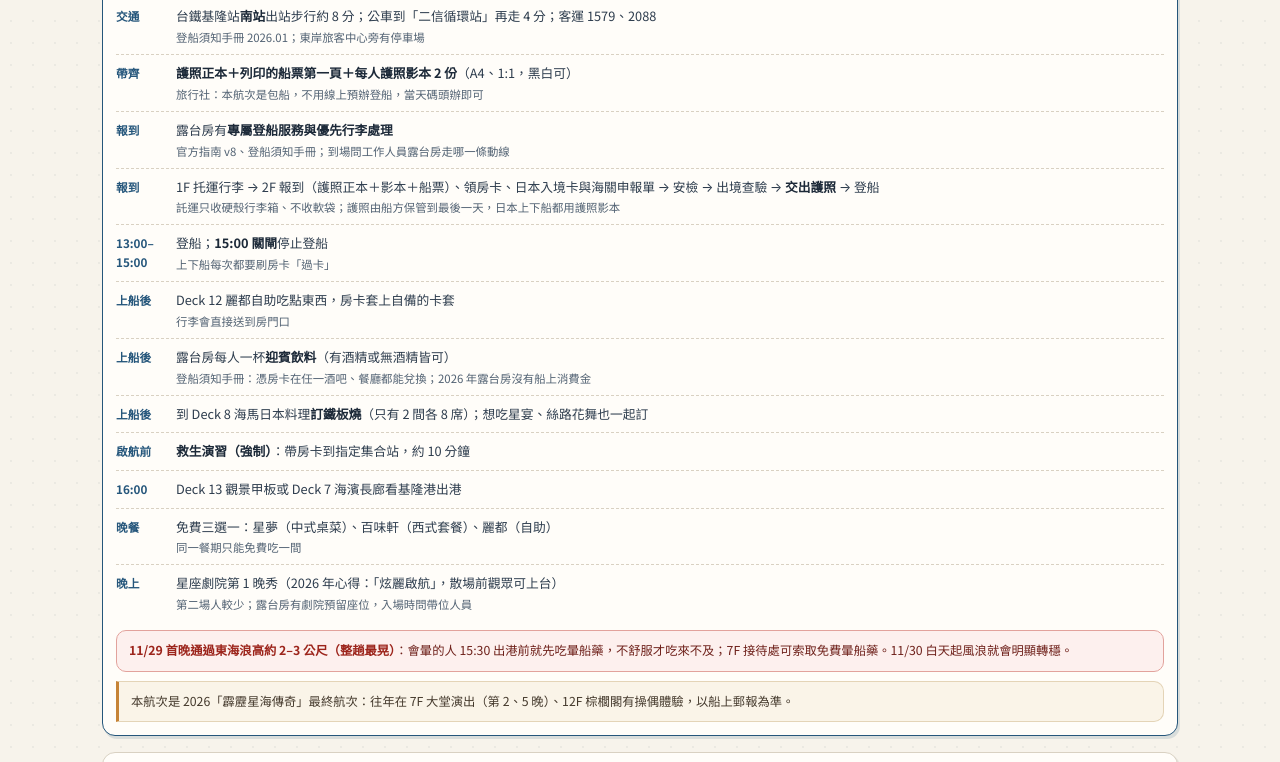
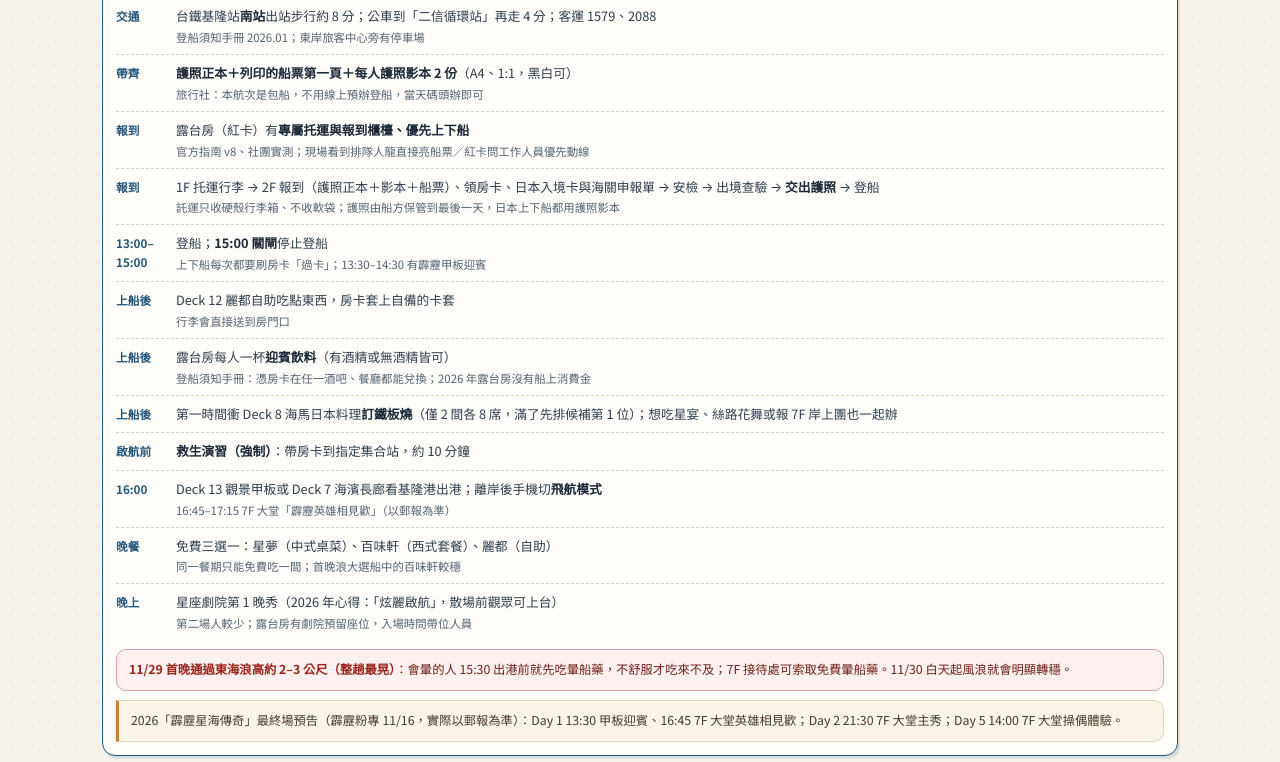
Before and after one commit to rest950/star-navigator-guide, a plain HTML site: page index.html in a window 1280 px wide. Shown: the part 760-1522 px from the top of the page. Drawn offline with Linux system fonts and the light colour scheme.

Commit message:
feat: 補充霹靂時刻表、飲料套餐優先入座與退稅接駁車實測重點 (v1.4.3)

```diff
--- a/index.html
+++ b/index.html
@@ -1067,7 +1067,7 @@
 // 探索星號導覽 — 資料在上、邏輯在下；改資料不必動邏輯
 // ════════════════════════════════════════════════
 // ═══ Version ═══
-const APP_VERSION="1.4.2", DATA_DATE="2026-11-28";   // 改版時同步 bump sw.js 的 VERSION
+const APP_VERSION="1.4.3", DATA_DATE="2026-11-28";   // 改版時同步 bump sw.js 的 VERSION
 
 // ═══ 甲板與設施 ═══
 // 基準：麗星官方《探索星號》一般版手冊（sna-ship-brochure-tc-v1）甲板圖與索引，名稱以甲板圖上的標示為準；
@@ -1168,8 +1168,8 @@ const D=[
 {id:6,num:"6",zh:"免費主餐廳",en:"Dining Deck",icon:"🥟",gold:true,
  desc:"兩間免費主餐廳都在這層：船中百味軒、船尾星夢餐廳；船頭為海景與內側客房。Deck 6 船頭客房區與船尾餐廳不相通，要從 Deck 7 繞。",
  nature:"免費主餐廳・客房",tags:["星夢餐廳（免費）","百味軒（免費）","海景客房","內側客房"],fac:[
- {id:"f6_1",zh:"星夢餐廳",en:"Dream Dining Room",cat:"dining",loc:"船尾",free:true,icon:"🥟",desc:"免費中式桌菜，每天換菜、可續點；早餐有港點（蝦餃、燒賣、叉燒包）與粥品。座位最多，長輩最愛。",tips:"同一餐期只能免費吃一間；最後一晚常有派對（以郵報為準）。"},
- {id:"f6_2",zh:"百味軒",en:"The Pavilion",cat:"dining",loc:"船中",free:true,icon:"🍲",desc:"免費西式套餐（前菜、湯、主菜、甜點），主菜可續；早餐是自助加現做蛋料理。",tips:"同一餐期只能免費吃一間。"},
+ {id:"f6_1",zh:"星夢餐廳",en:"Dream Dining Room",cat:"dining",loc:"船尾",free:true,icon:"🥟",desc:"免費中式桌菜，每天換菜、可續點；早餐有港點（蝦餃、燒賣、叉燒包）與粥品。座位最多，長輩最愛。",tips:"同一餐期只能免費吃一間；加點等待較久，建議第一輪直接點足。最後一晚常有派對（以郵報為準）。"},
+ {id:"f6_2",zh:"百味軒",en:"The Pavilion",cat:"dining",loc:"船中",free:true,icon:"🍲",desc:"免費西式套餐（前菜、湯、主菜、甜點），主菜可續；早餐是自助加現做蛋料理。",tips:"同一餐期只能免費吃一間；位在船中最穩（風浪大適合吃這間），甜點推薦點冰淇淋。"},
  {id:"f6_3",zh:"海景客房",en:"Oceanview Stateroom",cat:"cabin",loc:"船頭兩側",free:false,icon:"🌊",desc:"約 13–20 ㎡、最多 2–4 人。",tips:"低樓層、靠船中的房間搖晃感較小。"},
  {id:"f6_4",zh:"內側客房",en:"Interior Stateroom",cat:"cabin",loc:"船頭中央",free:false,icon:"🛏️",desc:"約 12–21 ㎡、最多 3–4 人。",tips:""}
 ]},
@@ -1323,19 +1323,19 @@ const DAYS=[
    {t:"12:00–14:30",x:"到<b>基隆港東岸旅客中心</b>（中正路 1 號）報到；<b>14:30 關櫃</b>",s:"船票已確認東岸，回程也在東岸下船。船票上另有分流報到時段（🔒 我的訂位），照時段去最快"},
    {t:"交通",x:"台鐵基隆站<b>南站</b>出站步行約 8 分；公車到「二信循環站」再走 4 分；客運 1579、2088",s:"登船須知手冊 2026.01；東岸旅客中心旁有停車場"},
    {t:"帶齊",x:"<b>護照正本＋列印的船票第一頁＋每人護照影本 2 份</b>（A4、1:1，黑白可）",s:"旅行社：本航次是包船，不用線上預辦登船，當天碼頭辦即可"},
-   {t:"報到",x:"露台房有<b>專屬登船服務與優先行李處理</b>",s:"官方指南 v8、登船須知手冊；到場問工作人員露台房走哪一條動線"},
+   {t:"報到",x:"露台房（紅卡）有<b>專屬托運與報到櫃檯、優先上下船</b>",s:"官方指南 v8、社團實測；現場看到排隊人龍直接亮船票／紅卡問工作人員優先動線"},
    {t:"報到",x:"1F 托運行李 → 2F 報到（護照正本＋影本＋船票）、領房卡、日本入境卡與海關申報單 → 安檢 → 出境查驗 → <b>交出護照</b> → 登船",s:"託運只收硬殼行李箱、不收軟袋；護照由船方保管到最後一天，日本上下船都用護照影本"},
-   {t:"13:00–15:00",x:"登船；<b>15:00 關閘</b>停止登船",s:"上下船每次都要刷房卡「過卡」"},
+   {t:"13:00–15:00",x:"登船；<b>15:00 關閘</b>停止登船",s:"上下船每次都要刷房卡「過卡」；13:30–14:30 有霹靂甲板迎賓"},
    {t:"上船後",x:"Deck 12 麗都自助吃點東西，房卡套上自備的卡套",s:"行李會直接送到房門口"},
    {t:"上船後",x:"露台房每人一杯<b>迎賓飲料</b>（有酒精或無酒精皆可）",s:"登船須知手冊：憑房卡在任一酒吧、餐廳都能兌換；2026 年露台房沒有船上消費金"},
-   {t:"上船後",x:"到 Deck 8 海馬日本料理<b>訂鐵板燒</b>（只有 2 間各 8 席）；想吃星宴、絲路花舞也一起訂"},
+   {t:"上船後",x:"第一時間衝 Deck 8 海馬日本料理<b>訂鐵板燒</b>（僅 2 間各 8 席，滿了先排候補第 1 位）；想吃星宴、絲路花舞或報 7F 岸上團也一起辦"},
    {t:"啟航前",x:"<b>救生演習（強制）</b>：帶房卡到指定集合站，約 10 分鐘"},
-   {t:"16:00",x:"Deck 13 觀景甲板或 Deck 7 海濱長廊看基隆港出港"},
-   {t:"晚餐",x:"免費三選一：星夢（中式桌菜）、百味軒（西式套餐）、麗都（自助）",s:"同一餐期只能免費吃一間"},
+   {t:"16:00",x:"Deck 13 觀景甲板或 Deck 7 海濱長廊看基隆港出港；離岸後手機切<b>飛航模式</b>",s:"16:45–17:15 7F 大堂「霹靂英雄相見歡」（以郵報為準）"},
+   {t:"晚餐",x:"免費三選一：星夢（中式桌菜）、百味軒（西式套餐）、麗都（自助）",s:"同一餐期只能免費吃一間；首晚浪大選船中的百味軒較穩"},
    {t:"晚上",x:"星座劇院第 1 晚秀（2026 年心得：「炫麗啟航」，散場前觀眾可上台）",s:"第二場人較少；露台房有劇院預留座位，入場時問帶位人員"}
   ],
   warn:"<b>11/29 首晚通過東海浪高約 2–3 公尺（整趟最晃）</b>：會暈的人 15:30 出港前就先吃暈船藥，不舒服才吃來不及；7F 接待處可索取免費暈船藥。11/30 白天起風浪就會明顯轉穩。",
-  tip:"本航次是 2026「霹靂星海傳奇」最終航次：往年在 7F 大堂演出（第 2、5 晚）、12F 棕櫚閣有操偶體驗，以船上郵報為準。"},
+  tip:"2026「霹靂星海傳奇」最終場預告（霹靂粉專 11/16，實際以郵報為準）：Day 1 13:30 甲板迎賓、16:45 7F 大堂英雄相見歡；Day 2 21:30 7F 大堂主秀；Day 5 14:00 7F 大堂操偶體驗。"},
  {n:2,date:"2026-11-30",md:"11/30",wd:"一",icon:"🌊",title:"海上巡遊",sub:"整天在海上・把船玩一輪＋準備入境日本",
   times:[{k:"海上",v:"晴時多雲 17–22°C"},{k:"海象",v:"浪高轉穩 1–1.6m"}],
   plan:[
@@ -1347,7 +1347,7 @@ const DAYS=[
    {t:"下午",x:"羅馬泳池的按摩池（冬天水溫友善）、凱撒滑水梯（115 cm 以上）",s:"風浪大會關"},
    {t:"下午",x:"小孩：Deck 13 小小夢想家俱樂部每天前 2 小時免費"},
    {t:"傍晚",x:"<b>準備入境日本</b>：護照影本、黃色海關申報單（一家一張）填好、入境記錄表已簽名",s:"船上會公告神戶面審的分批時間"},
-   {t:"晚上",x:"星座劇院第 2 晚（2026 心得：「國風萬象」）；霹靂演出（7F 大堂，以郵報為準）"},
+   {t:"晚上",x:"星座劇院第 2 晚（2026 心得：「國風萬象」）；21:30–22:30 7F 大堂《霹靂星海傳奇》演出（以郵報為準）"},
    {t:"睡前",x:"確認隔天：面審梯次、下船時間、<b>最晚回船時間</b>"}
   ],
   tip:"郵報不送到房間（環保政策），到 7F 拿或連船上 Wi-Fi 掃 QR code；不買網路也能看郵報與帳單。"},
@@ -1384,9 +1384,9 @@ const DAYS=[
   plan:[
    {t:"上午",x:"睡晚一點；星夢港點或百味軒早餐"},
    {t:"上午",x:"飲料套餐今天再買一次，24 小時會用到下船日上午",s:"神戶、高知兩天大多在岸上，那兩天照杯點比較划算"},
-   {t:"白天",x:"Deck 8 精品店、Spa 最後一天常有折扣",s:"露台房 Spa 與商店另有 9 折"},
-   {t:"下午",x:"<b>結帳</b>：7F 接待處，或連船上 Wi-Fi 入口自助結帳（台幣現金或 Visa／Master）",s:"前一晚或下船前 3 小時結清最不用排隊"},
-   {t:"晚上",x:"星座劇院（秀名以郵報為準；官網 11 月列「魔之創」「上海夜⋅之夢」與聖誕劇場）；霹靂演出（往年第 5 晚，以郵報為準）"},
+   {t:"白天",x:"Deck 8 精品店、Spa 最後一天常有折扣；14:00–15:00 7F 大堂「霹靂操偶體驗」（以郵報為準）",s:"露台房 Spa 與商店另有 9 折；伴手禮最後一晚常打 8 折"},
+   {t:"下午",x:"<b>結帳</b>：7F 接待處，或連船上 Wi-Fi／官方 App 綁信用卡自動扣款（台幣現金或 Visa／Master）",s:"前一晚或下船前 3 小時結清最不用排隊"},
+   {t:"晚上",x:"星座劇院（秀名以郵報為準；官網 11 月列「魔之創」「上海夜⋅之夢」與聖誕劇場）"},
    {t:"深夜",x:"最後一晚的派對與甜點夜（以郵報為準）"},
    {t:"睡前",x:"整理行李：明天大件行李要放門外（時間看郵報）"}
   ],
@@ -1451,7 +1451,7 @@ const PORTS={
     <li>2026/11/1 起日本免稅改成<b>退稅制</b>：先付含稅價，出境時海關確認後由店家退款；同店同日稅前滿 ¥5,000（umie 各店分開計算）。</li>
     <li>購物出示貼了上陸許可的<b>護照影本</b>即可；郵輪在<b>日本最後一港（高知）</b>用電子終端機確認，神戶買的也在高知辦。</li>
     <li><b>同一張收據有一件不在身上（吃掉、用掉），整張不退</b>：要當場吃的零食分開結帳。</li>
-    <li>港口沒有現金退稅，選<b>刷退回信用卡</b>；收據上的 QR code 要自己登錄，退卡要收台灣門號的 SMS。</li>
+    <li>港口沒有現金退稅，選<b>刷退回信用卡</b>；收據上的 QR code 要自己登錄（手動輸入護照英文姓名<b>切勿打逗號「,」</b>），退卡要收台灣門號的 SMS。</li>
    </ul>`}
   ],
   routes:[
@@ -1486,7 +1486,7 @@ const PORTS={
    {icon:"🚢",title:"碼頭與交通",sub:"碼頭周邊沒有公車鐵路",open:true,body:`<dl class="kv">
     <dt>碼頭</dt><dd>高知新港 客船ターミナル（本船歷次都靠 7-3 岸壁）；航站有觀光服務台、免費 Wi-Fi，對面是精釀啤酒 SOUTH HORIZON（週三 11:00–18:00，17:00 最後點餐）</dd>
     <dt>到市區</dt><dd>車程約 25–30 分；碼頭周邊<b>沒有</b>路線巴士與鐵路</dd>
-    <dt>接駁車</dt><dd>2025 年曾有免費接駁車到「はりまや橋観光バスターミナル」；<b>12/2 有沒有、收不收費未確認</b>，上船後看郵報或問 7F 岸上觀光櫃檯</dd>
+    <dt>接駁車</dt><dd>2026/10/27 本船靠港實拍有開往返市區（はりまや橋）接駁車，惟<b>下午 16:30 返程站牌已大排長龍</b>；12/2 班次與收費看郵報，自由行務必 16:00 前提早去排</dd>
     <dt>計程車</dt><dd>航站有排班但常不夠，部分只收現金。<b>11/30 起高知縣計程車漲價約 14%</b>（起跳 ¥650），估算：到土佐タタキ道場約 6 分 ¥1,150、到桂浜約 10 分 ¥2,300、到牧野植物園約 12 分 ¥2,300、到市區 ¥4,500 以上</dd>
     <dt>路面電車</dt><dd>市內均一 ¥230，運費箱不找零（車上可換 ¥1,000 鈔）；市內一日券 ¥500</dd>
     <dt>MY遊バス</dt><dd>觀光巴士，不經過港口：桂浜券 ¥1,500、五台山券 ¥1,000（可車上買，官方建議先買），都含市內電車；持券竹林寺 ¥640、高知城 ¥400、桂浜水族館折 ¥100</dd>
@@ -1617,7 +1617,8 @@ const CHECKS=[
   {id:"c_docs",t:"出門再查：護照正本、影本 2 份、列印船票、信用卡、台幣與日圓",s:"東岸旅客中心 12:00–14:30 報到、15:00 關閘；露台房到場問專屬登船動線"},
   {id:"c_pill",t:"15:30 出港前先吃暈船藥",s:"首晚通過東海浪高約 2–3m 最晃，等暈了再吃來不及（7F 接待處也可索取）"},
   {id:"c_teppan",t:"上船後先訂海馬鐵板燒／確認高知岸上團",s:"Deck 8 鐵板燒僅 2 間各 8 席；還沒報高知精華遊盡早去 7F 岸上觀光櫃檯"},
-  {id:"c_drill",t:"參加啟航前救生演習（強制）",s:"帶房卡到指定集合站點名，約 10 分鐘"}
+  {id:"c_drill",t:"參加啟航前救生演習（強制）",s:"帶房卡到指定集合站點名，約 10 分鐘"},
+  {id:"c_flightmode",t:"離港後手機切飛航模式（防天價船舶衛星漫遊）",s:"單獨開 Wi-Fi 可免費連船上內網看郵報與帳單；用官方 App 綁信用卡可免最後一天排隊結帳"}
  ]},
  {key:"end",icon:"🏠",title:"下船前",when:"12/3–12/4 結帳・收行李・台灣海關",items:[
   {id:"c_bill",t:"結清船上帳單",s:"前一晚或下船前 3 小時（7F 接待處或連船上 Wi-Fi 自助結帳）"},
@@ -1675,7 +1676,7 @@ const INFO=[
  {icon:"🎭",title:"表演與活動",sub:"星座劇院每晚免費",body:`<ul class="box-list">
   <li>星座劇院（Deck 7–8 船尾，約 800 席）每晚免費秀；提早 15–30 分排隊，第二場人少。</li>
   <li>官網 2026/11 列的劇目：炫麗啟航、國風萬象、魔之創、上海夜⋅之夢、紳士盛典（付費）、職員達人秀，另有聖誕劇場；哪晚演哪檔以郵報為準（上半年心得的「和之藝。平衡傳奇」官網已不列）。</li>
-  <li>本航次「霹靂星海傳奇」：往年在 7F 大堂演出、棕櫚閣有操偶體驗。</li>
+  <li>本航次「霹靂星海傳奇」預告（霹靂粉專 11/16）：Day 1 13:30 甲板迎賓、16:45 7F 大堂英雄相見歡；Day 2 21:30 7F 大堂主秀；Day 5 14:00 7F 大堂操偶體驗（以郵報為準）。</li>
   <li>7F 大堂：賓果、電影、廚藝示範、拍賣；12F 棕櫚閣：肚皮舞、拉丁舞。</li>
   <li>聖誕活動「璀璨星空 奇妙之旅」11/15–12/31：劇院聖誕劇場、大堂聖誕老人見面會與短片攝影比賽、棕櫚閣聖誕紅毯與節慶手作工作坊、兒童聖誕派對、聖誕頌歌（以郵報為準）。</li>
   <li>付費：紳士秀（18+）、靜音派對、泡沫派對。</li>
@@ -1700,7 +1701,7 @@ const INFO=[
   <li>出示貼了上陸許可的護照影本即可。</li>
   <li>郵輪在<b>日本最後一港（高知）</b>碼頭的自助機台掃描確認（貼了許可的影本），<b>掃完才登船繳回影本</b>；神戶買的也在高知辦。</li>
   <li>同一張收據少一件就整張不退；要吃要用的東西分開結帳，免稅品不拆包裝最保險。已經吃掉一部分的不要刷機台，改向海關窗口申報。</li>
-  <li><b>退款要自己登錄</b>：掃收據上的 QR code 註冊、驗證護照、設定退款方式；退信用卡要收 <b>SMS 驗證碼</b>，換 eSIM 的人要讓台灣門號還收得到簡訊。只過海關沒登錄一樣拿不到錢。</li>
+  <li><b>退款要自己登錄</b>：掃收據上的 QR code 註冊、驗證護照、設定退款方式（手動輸入英文姓名<b>切勿打逗號「,」</b>，否則會卡關）；退信用卡要收 <b>SMS 驗證碼</b>，換 eSIM 的人要讓台灣門號還收得到簡訊。只過海關沒登錄一樣拿不到錢。</li>
   <li>港口<b>沒有現金退稅</b>，只能退信用卡或電子支付；退稅公司會扣手續費。</li>
   <li>11/5 本船石垣島實測：機台開船前 5 小時開放、前 1 小時關閉；亮紅燈可先回船，再把商品拿到船上指定地點給海關查驗（放在客房的也算）。高知的機台與時段以郵報為準。</li>
   <li><b>高知若因天候取消</b>，船直接回台灣就沒地方確認，<b>等於不能退稅</b>（麗星已向日方要求備案，未有答案）。</li>
@@ -1750,11 +1751,11 @@ const SPEND=[
    {n:"尊爵配套",s:"再加烈酒、雞尾酒、無酒精雞尾酒、純淨水／氣泡水",p:"2,365",u:"每人每晚・5 晚 11,825"}
   ],body:`<ul class="box-list">
    <li>價格<b>已含服務費</b>；含酒精的套餐限 18 歲以上。在吧台或接待處買，「1 晚」＝購買起 24 小時；目前沒有線上預購。</li>
-   <li>2025/4 的價目牌寫「同房旅客都要買（可混搭不同套餐）」，2025 下半年的牌子沒寫，以吧台說明為準。</li>
+   <li><b>隱藏禮遇與同房規定（2026/10–11 社團實測）</b>：買飲料套餐（含悅享）可享<b>免費餐廳優先入座</b>；純買飲品可<b>單人購買</b>，但若要整房一起走餐廳優先通道，現場通常要求同房大人都買（以吧台與餐廳說明為準）。</li>
    <li>套餐記在房卡，點飲料會核對照片，不能共用；2025 心得：一次點一杯、兩杯間隔 5 分鐘。</li>
    <li>可以只買其中幾天，沒有多晚折扣（5 晚＝單價 ×5）；本航次建議只在 11/30、12/3 兩個海上日買，神戶、高知大多在岸上。</li>
-   <li>划不划算：悅享約 3 杯拿鐵回本；奢華大約要喝 10 瓶啤酒才划算（單點價見下方）。</li>
-  </ul>`,src:"官網「船上促銷」探索星號頁籤（2026/10 查詢）、吧台價目牌 2025/11/2 版（yuki）、liz-chiang（2025/4）。"},
+   <li>划不划算：悅享約 3 杯拿鐵或 4 瓶礦泉水回本；奢華一天要喝約 10 瓶啤酒才划算，想小酌單點啤酒桶（5 瓶 650）或整瓶葡萄酒（500）還能共飲。</li>
+  </ul>`,src:"官網「船上促銷」探索星號頁籤（2026/10 查詢）、臉書社團實測（2026/10–11）、吧台價目牌 2025/11/2 版（yuki）、liz-chiang（2025/4）。"},
   {icon:"📶",title:"Wi-Fi",sub:"5 晚：1 台 1,450 起・線上預付高級＝標準價",rows:[
    {h:"船上購買（5 晚全程）"},
    {n:"標準 1／2 台",p:"1,450／2,546"},
@@ -1910,7 +1911,8 @@ const SPEND=[
    {n:"精選葡萄酒",s:"Frontera、Villa Maria、Oyster Bay 等",p:"500",u:"每瓶"},
    {h:"2026 參考"},
    {n:"聖誕菲茲調酒（棕櫚閣促銷）",s:"官網 11/15–1/1 的促銷，當作調酒價位參考",p:"260"},
-   {n:"鈴兒響叮噹無酒精特調（棕櫚閣）",s:"同上",p:"150"}
+   {n:"鈴兒響叮噹無酒精特調（棕櫚閣）",s:"同上",p:"150"},
+   {n:"瓶裝礦泉水／壺裝果汁",s:"2026/10–11 社團回報",p:"82／480"}
   ],body:`<p class="fac-desc">一般雞尾酒、杯裝酒、烈酒、清酒、果汁、瓶裝水都沒找到價目；2026 年酒吧是否也改標淨價未確認。</p>`,
    src:"tony60533（2025/4）價目牌照、liz-chiang（2025/4）菜單照、官網船上促銷（2026/11）。"},
   {icon:"🆓",title:"不用錢的飲料",sub:"麗都飲料吧、娛樂場、飲水機",body:`<ul class="box-list">
--- a/sw.js
+++ b/sw.js
@@ -5,7 +5,7 @@
    改版時務必同步 bump VERSION（與 index.html 的 APP_VERSION 一致），否則舊快取不會被清掉。
    ⚠️ 與 Costa 版同在 rest950.github.io 網域，Cache Storage 是整個網域共用的：
    清舊快取時只能刪自己前綴（PREFIX）的，否則會把別的站的離線快取一起刪掉。 */
-const VERSION = '1.4.2';
+const VERSION = '1.4.3';
 const PREFIX = 'star-navigator-';
 const CACHE = PREFIX + VERSION;
 const SHELL = [
```
